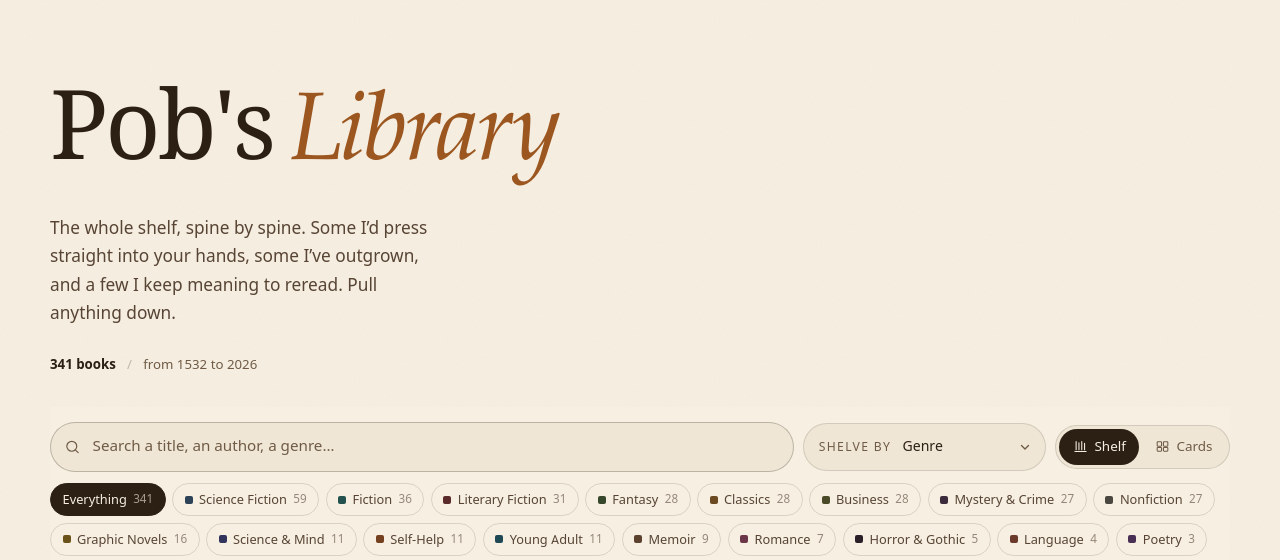
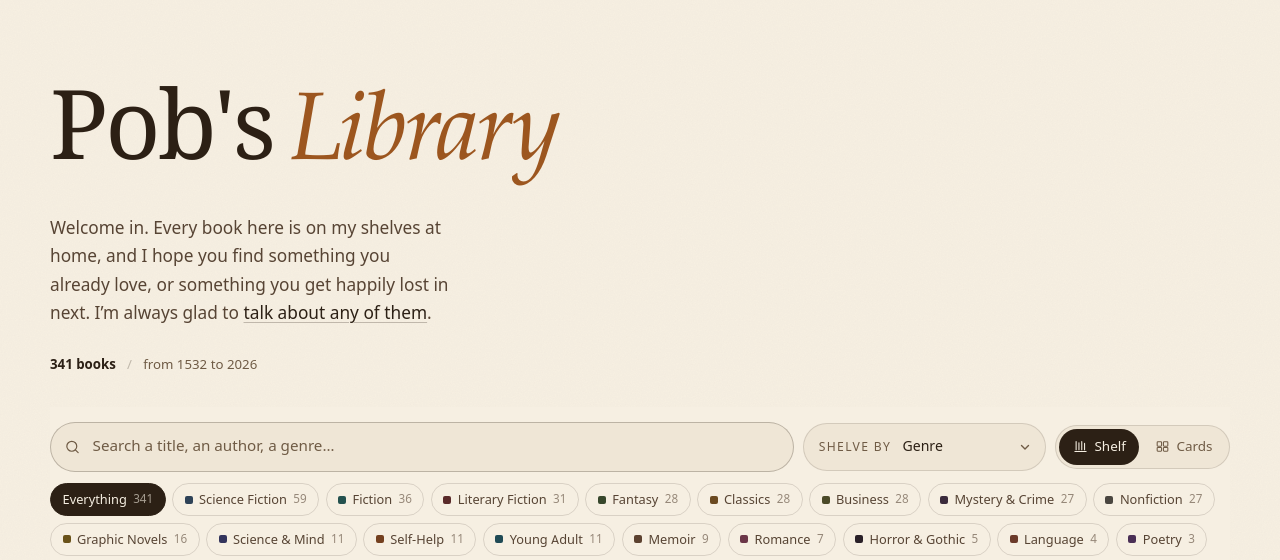
Before and after one commit to Vutisat/vutisat.github.io, a PHP site: page /library.html in a window 1280 px wide. Shown: the part 59-619 px from the top of the page. Run offline with PHP 8.4, Linux system fonts and the light colour scheme.

Commit message:
continue working on the library

```diff
--- a/Styles/library.css
+++ b/Styles/library.css
@@ -90,6 +90,9 @@ html{scrollbar-color:var(--paper-3) var(--paper)}
 .hero h1{font-family:"Garamond",Georgia,serif;font-size:clamp(3rem,9vw,6rem);letter-spacing:-.028em;text-wrap:balance}
 .hero h1 em{font-style:italic;color:var(--amber)}
 .hero__sub{max-width:46ch;margin-top:1.4rem;font-size:1.08rem;color:var(--ink-2);text-wrap:pretty}
+/* the one outbound link on this page — themed, including its underline offset */
+.hero__sub a{color:var(--ink);text-decoration:underline;text-decoration-color:var(--line-2);text-decoration-thickness:1px;text-underline-offset:3px;transition:color .2s,text-decoration-color .2s}
+.hero__sub a:hover{color:var(--amber);text-decoration-color:var(--amber)}
 .hero__meta{display:flex;flex-wrap:wrap;align-items:center;gap:.7rem;margin-top:1.6rem;font-size:.83rem;color:var(--ink-3)}
 .hero__count{color:var(--ink);font-weight:600;font-variant-numeric:tabular-nums}
 .sep{color:var(--line-2)}
--- a/library.html
+++ b/library.html
@@ -34,7 +34,7 @@
 
     <section class="hero wrap">
       <h1>Pob's <em>Library</em></h1>
-      <p class="hero__sub">The whole shelf, spine by spine. Some I&rsquo;d press straight into your hands, some I&rsquo;ve outgrown, and a few I keep meaning to reread. Pull anything down.</p>
+      <p class="hero__sub">Welcome in. Every book here is on my shelves at home, and I hope you find something you already love, or something you get happily lost in next. I&rsquo;m always glad to <a href="mailto:PobVuti@gmail.com">talk about any of them</a>.</p>
       <p class="hero__meta">
         <span id="count" class="hero__count">341 books</span>
         <span class="sep" aria-hidden="true">/</span>
@@ -95,7 +95,7 @@
           <circle cx="20" cy="57" r="2.4" fill="var(--paper)"/>
         </svg>
         <p class="empty__big">Nothing on that shelf.</p>
-        <p class="empty__sub">Try a different word &mdash; or put everything back.</p>
+        <p class="empty__sub">Try a different word, or put everything back.</p>
         <button type="button" class="empty__btn" id="resetAll">Put it all back</button>
       </div>
 
```
